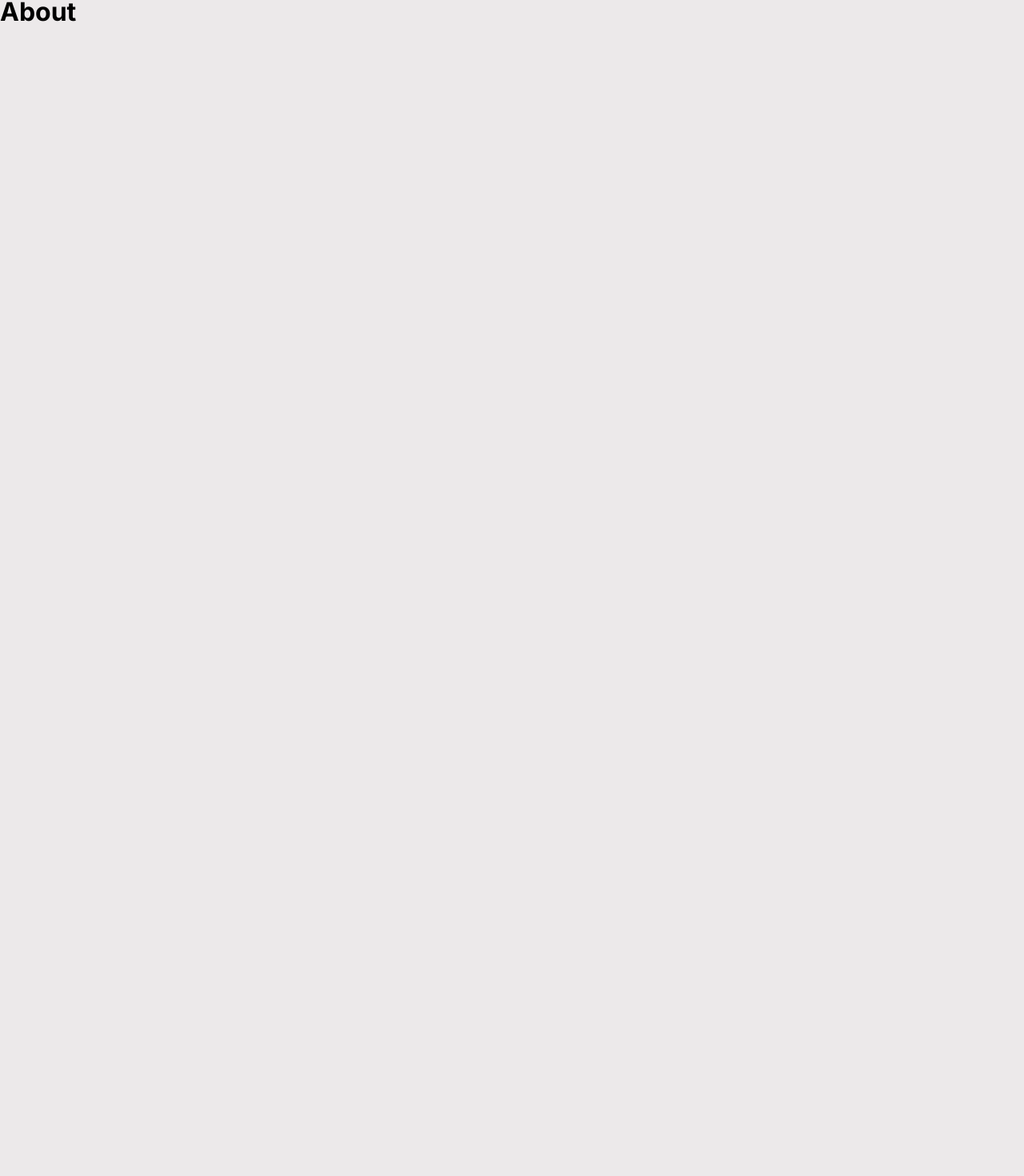
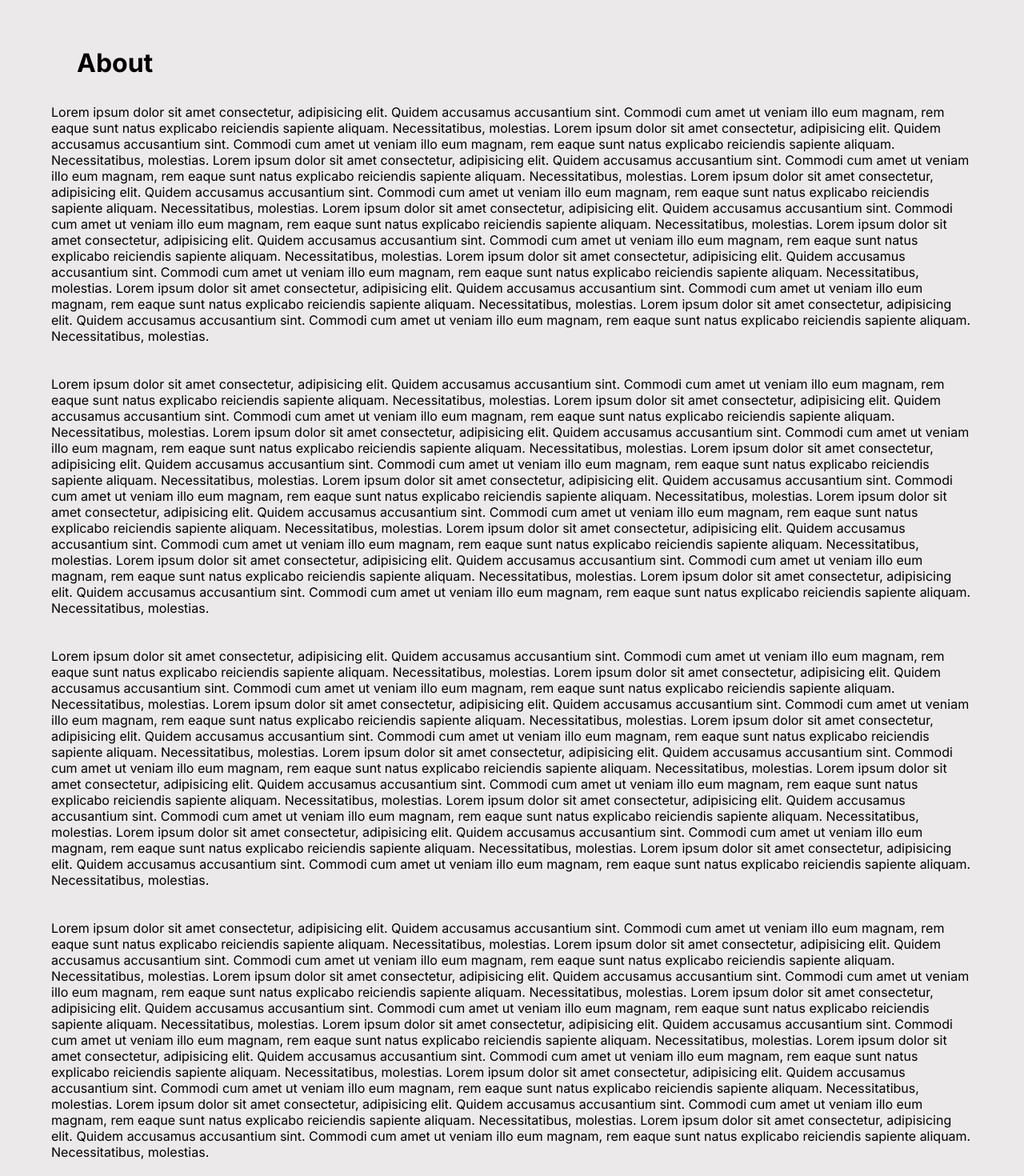
Before and after one commit to JayCodeGitHub/Clothify-Archive, a Next.js app: page /about in a window 1280 px wide. Shown: the part 133-1603 px from the top of the page at 80% size. Before the commit the page ends 800 px from the top, so only its background shows below. Built offline with nearby package versions, Linux system fonts and the light colour scheme.

Commit message:
Styled About Page Layout

```diff
--- a/src/components/navbar/navbar.tsx
+++ b/src/components/navbar/navbar.tsx
@@ -26,9 +26,9 @@ export default function NavBar() {
             viewBox="0 0 24 24"
             fill="none"
             stroke="#000000"
-            stroke-width="2"
-            stroke-linecap="round"
-            stroke-linejoin="round"
+            strokeWidth="2"
+            strokeLinecap="round"
+            strokeLinejoin="round"
           >
             <path d="M6 2L3 6v14c0 1.1.9 2 2 2h14a2 2 0 0 0 2-2V6l-3-4H6zM3.8 6h16.4M16 10a4 4 0 1 1-8 0" />
           </svg>
--- a/src/pages/about.tsx
+++ b/src/pages/about.tsx
@@ -1,7 +1,147 @@
+import { Wrapper, Header } from "@/styles/pages/about.styles";
+
 export default function AboutPage() {
   return (
-    <main>
-      <h1>About</h1>
-    </main>
+    <Wrapper>
+      <Header>
+        <h1>About</h1>
+      </Header>
+      <p>
+        Lorem ipsum dolor sit amet consectetur, adipisicing elit. Quidem
+        accusamus accusantium sint. Commodi cum amet ut veniam illo eum magnam,
+        rem eaque sunt natus explicabo reiciendis sapiente aliquam.
+        Necessitatibus, molestias. Lorem ipsum dolor sit amet consectetur,
+        adipisicing elit. Quidem accusamus accusantium sint. Commodi cum amet ut
+        veniam illo eum magnam, rem eaque sunt natus explicabo reiciendis
+        sapiente aliquam. Necessitatibus, molestias. Lorem ipsum dolor sit amet
+        consectetur, adipisicing elit. Quidem accusamus accusantium sint.
+        Commodi cum amet ut veniam illo eum magnam, rem eaque sunt natus
+        explicabo reiciendis sapiente aliquam. Necessitatibus, molestias. Lorem
+        ipsum dolor sit amet consectetur, adipisicing elit. Quidem accusamus
+        accusantium sint. Commodi cum amet ut veniam illo eum magnam, rem eaque
+        sunt natus explicabo reiciendis sapiente aliquam. Necessitatibus,
+        molestias. Lorem ipsum dolor sit amet consectetur, adipisicing elit.
+        Quidem accusamus accusantium sint. Commodi cum amet ut veniam illo eum
+        magnam, rem eaque sunt natus explicabo reiciendis sapiente aliquam.
+        Necessitatibus, molestias. Lorem ipsum dolor sit amet consectetur,
+        adipisicing elit. Quidem accusamus accusantium sint. Commodi cum amet ut
+        veniam illo eum magnam, rem eaque sunt natus explicabo reiciendis
+        sapiente aliquam. Necessitatibus, molestias. Lorem ipsum dolor sit amet
+        consectetur, adipisicing elit. Quidem accusamus accusantium sint.
+        Commodi cum amet ut veniam illo eum magnam, rem eaque sunt natus
+        explicabo reiciendis sapiente aliquam. Necessitatibus, molestias. Lorem
+        ipsum dolor sit amet consectetur, adipisicing elit. Quidem accusamus
+        accusantium sint. Commodi cum amet ut veniam illo eum magnam, rem eaque
+        sunt natus explicabo reiciendis sapiente aliquam. Necessitatibus,
+        molestias. Lorem ipsum dolor sit amet consectetur, adipisicing elit.
+        Quidem accusamus accusantium sint. Commodi cum amet ut veniam illo eum
+        magnam, rem eaque sunt natus explicabo reiciendis sapiente aliquam.
+        Necessitatibus, molestias.
+      </p>
+      <br />
+      <br />
+      <p>
+        Lorem ipsum dolor sit amet consectetur, adipisicing elit. Quidem
+        accusamus accusantium sint. Commodi cum amet ut veniam illo eum magnam,
+        rem eaque sunt natus explicabo reiciendis sapiente aliquam.
+        Necessitatibus, molestias. Lorem ipsum dolor sit amet consectetur,
+        adipisicing elit. Quidem accusamus accusantium sint. Commodi cum amet ut
+        veniam illo eum magnam, rem eaque sunt natus explicabo reiciendis
+        sapiente aliquam. Necessitatibus, molestias. Lorem ipsum dolor sit amet
+        consectetur, adipisicing elit. Quidem accusamus accusantium sint.
+        Commodi cum amet ut veniam illo eum magnam, rem eaque sunt natus
+        explicabo reiciendis sapiente aliquam. Necessitatibus, molestias. Lorem
+        ipsum dolor sit amet consectetur, adipisicing elit. Quidem accusamus
+        accusantium sint. Commodi cum amet ut veniam illo eum magnam, rem eaque
+        sunt natus explicabo reiciendis sapiente aliquam. Necessitatibus,
+        molestias. Lorem ipsum dolor sit amet consectetur, adipisicing elit.
+        Quidem accusamus accusantium sint. Commodi cum amet ut veniam illo eum
+        magnam, rem eaque sunt natus explicabo reiciendis sapiente aliquam.
+        Necessitatibus, molestias. Lorem ipsum dolor sit amet consectetur,
+        adipisicing elit. Quidem accusamus accusantium sint. Commodi cum amet ut
+        veniam illo eum magnam, rem eaque sunt natus explicabo reiciendis
+        sapiente aliquam. Necessitatibus, molestias. Lorem ipsum dolor sit amet
+        consectetur, adipisicing elit. Quidem accusamus accusantium sint.
+        Commodi cum amet ut veniam illo eum magnam, rem eaque sunt natus
+        explicabo reiciendis sapiente aliquam. Necessitatibus, molestias. Lorem
+        ipsum dolor sit amet consectetur, adipisicing elit. Quidem accusamus
+        accusantium sint. Commodi cum amet ut veniam illo eum magnam, rem eaque
+        sunt natus explicabo reiciendis sapiente aliquam. Necessitatibus,
+        molestias. Lorem ipsum dolor sit amet consectetur, adipisicing elit.
+        Quidem accusamus accusantium sint. Commodi cum amet ut veniam illo eum
+        magnam, rem eaque sunt natus explicabo reiciendis sapiente aliquam.
+        Necessitatibus, molestias.
+      </p>
+      <br />
+      <br />
+      <p>
+        Lorem ipsum dolor sit amet consectetur, adipisicing elit. Quidem
+        accusamus accusantium sint. Commodi cum amet ut veniam illo eum magnam,
+        rem eaque sunt natus explicabo reiciendis sapiente aliquam.
+        Necessitatibus, molestias. Lorem ipsum dolor sit amet consectetur,
+        adipisicing elit. Quidem accusamus accusantium sint. Commodi cum amet ut
+        veniam illo eum magnam, rem eaque sunt natus explicabo reiciendis
+        sapiente aliquam. Necessitatibus, molestias. Lorem ipsum dolor sit amet
+        consectetur, adipisicing elit. Quidem accusamus accusantium sint.
+        Commodi cum amet ut veniam illo eum magnam, rem eaque sunt natus
+        explicabo reiciendis sapiente aliquam. Necessitatibus, molestias. Lorem
+        ipsum dolor sit amet consectetur, adipisicing elit. Quidem accusamus
+        accusantium sint. Commodi cum amet ut veniam illo eum magnam, rem eaque
+        sunt natus explicabo reiciendis sapiente aliquam. Necessitatibus,
+        molestias. Lorem ipsum dolor sit amet consectetur, adipisicing elit.
+        Quidem accusamus accusantium sint. Commodi cum amet ut veniam illo eum
+        magnam, rem eaque sunt natus explicabo reiciendis sapiente aliquam.
+        Necessitatibus, molestias. Lorem ipsum dolor sit amet consectetur,
+        adipisicing elit. Quidem accusamus accusantium sint. Commodi cum amet ut
+        veniam illo eum magnam, rem eaque sunt natus explicabo reiciendis
+        sapiente aliquam. Necessitatibus, molestias. Lorem ipsum dolor sit amet
+        consectetur, adipisicing elit. Quidem accusamus accusantium sint.
+        Commodi cum amet ut veniam illo eum magnam, rem eaque sunt natus
+        explicabo reiciendis sapiente aliquam. Necessitatibus, molestias. Lorem
+        ipsum dolor sit amet consectetur, adipisicing elit. Quidem accusamus
+        accusantium sint. Commodi cum amet ut veniam illo eum magnam, rem eaque
+        sunt natus explicabo reiciendis sapiente aliquam. Necessitatibus,
+        molestias. Lorem ipsum dolor sit amet consectetur, adipisicing elit.
+        Quidem accusamus accusantium sint. Commodi cum amet ut veniam illo eum
+        magnam, rem eaque sunt natus explicabo reiciendis sapiente aliquam.
+        Necessitatibus, molestias.
+      </p>
+      <br />
+      <br />
+      <p>
+        Lorem ipsum dolor sit amet consectetur, adipisicing elit. Quidem
+        accusamus accusantium sint. Commodi cum amet ut veniam illo eum magnam,
+        rem eaque sunt natus explicabo reiciendis sapiente aliquam.
+        Necessitatibus, molestias. Lorem ipsum dolor sit amet consectetur,
+        adipisicing elit. Quidem accusamus accusantium sint. Commodi cum amet ut
+        veniam illo eum magnam, rem eaque sunt natus explicabo reiciendis
+        sapiente aliquam. Necessitatibus, molestias. Lorem ipsum dolor sit amet
+        consectetur, adipisicing elit. Quidem accusamus accusantium sint.
+        Commodi cum amet ut veniam illo eum magnam, rem eaque sunt natus
+        explicabo reiciendis sapiente aliquam. Necessitatibus, molestias. Lorem
+        ipsum dolor sit amet consectetur, adipisicing elit. Quidem accusamus
+        accusantium sint. Commodi cum amet ut veniam illo eum magnam, rem eaque
+        sunt natus explicabo reiciendis sapiente aliquam. Necessitatibus,
+        molestias. Lorem ipsum dolor sit amet consectetur, adipisicing elit.
+        Quidem accusamus accusantium sint. Commodi cum amet ut veniam illo eum
+        magnam, rem eaque sunt natus explicabo reiciendis sapiente aliquam.
+        Necessitatibus, molestias. Lorem ipsum dolor sit amet consectetur,
+        adipisicing elit. Quidem accusamus accusantium sint. Commodi cum amet ut
+        veniam illo eum magnam, rem eaque sunt natus explicabo reiciendis
+        sapiente aliquam. Necessitatibus, molestias. Lorem ipsum dolor sit amet
+        consectetur, adipisicing elit. Quidem accusamus accusantium sint.
+        Commodi cum amet ut veniam illo eum magnam, rem eaque sunt natus
+        explicabo reiciendis sapiente aliquam. Necessitatibus, molestias. Lorem
+        ipsum dolor sit amet consectetur, adipisicing elit. Quidem accusamus
+        accusantium sint. Commodi cum amet ut veniam illo eum magnam, rem eaque
+        sunt natus explicabo reiciendis sapiente aliquam. Necessitatibus,
+        molestias. Lorem ipsum dolor sit amet consectetur, adipisicing elit.
+        Quidem accusamus accusantium sint. Commodi cum amet ut veniam illo eum
+        magnam, rem eaque sunt natus explicabo reiciendis sapiente aliquam.
+        Necessitatibus, molestias.
+      </p>
+      <br />
+      <br />
+    </Wrapper>
   );
 }
--- a/src/pages/index.tsx
+++ b/src/pages/index.tsx
@@ -1,4 +1,4 @@
-import { Wrapper } from "@/styles/pages/homepage.styles";
+import { Wrapper } from "@/styles/pages/home.styles";
 import StoreItem from "@/components/storeItem/storeItem";
 
 export default function HomePage() {
--- /dev/null
+++ b/src/styles/pages/about.styles.ts
@@ -0,0 +1,10 @@
+import styled from 'styled-components'
+
+export const Wrapper = styled.main`
+    width: 100%;
+    padding: 2rem 5%;
+`
+
+export const Header = styled.header`
+    padding: 2rem;
+`
```
Also changed, not shown: src/styles/pages/home.styles.ts (renamed from src/styles/pages/homepage.styles.ts).
